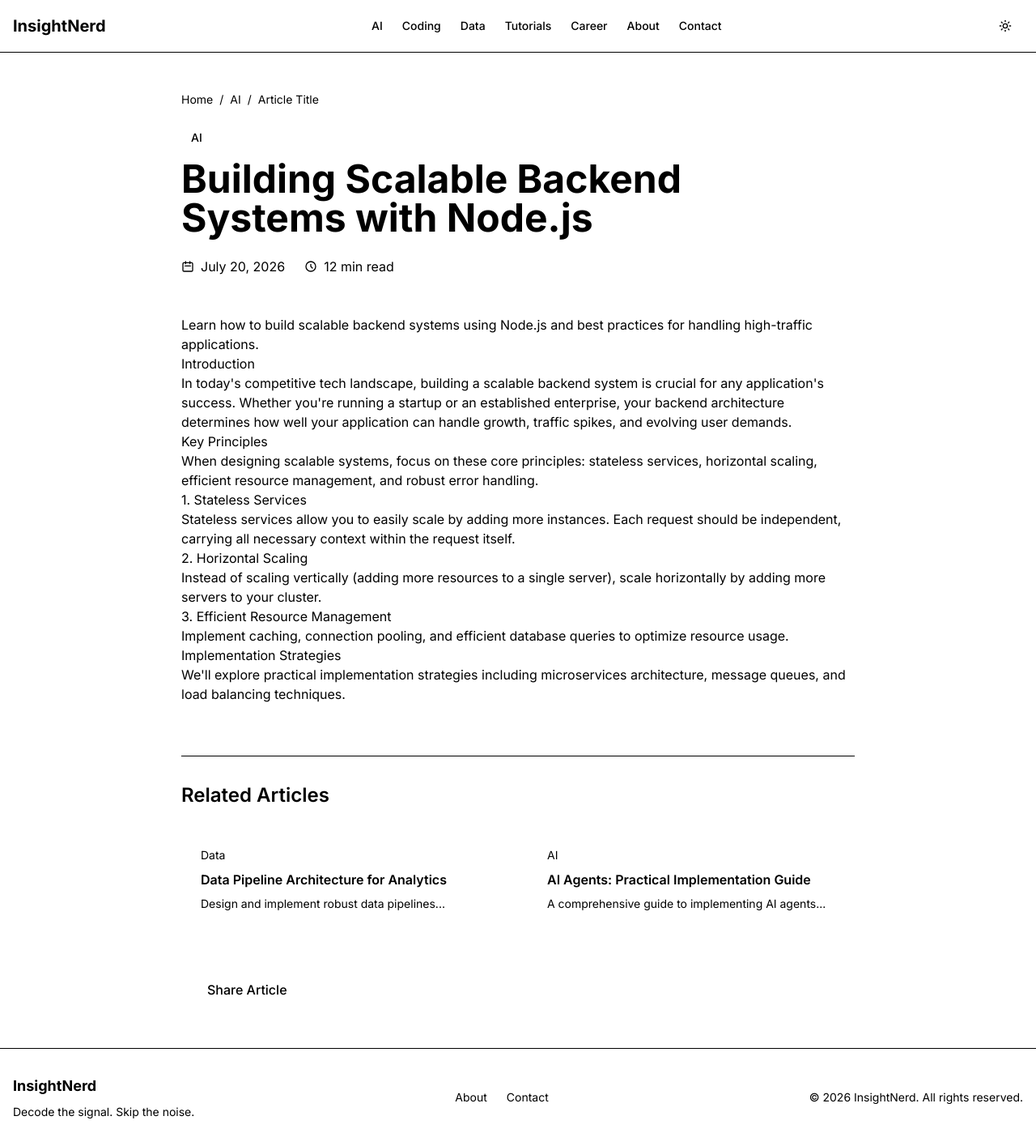
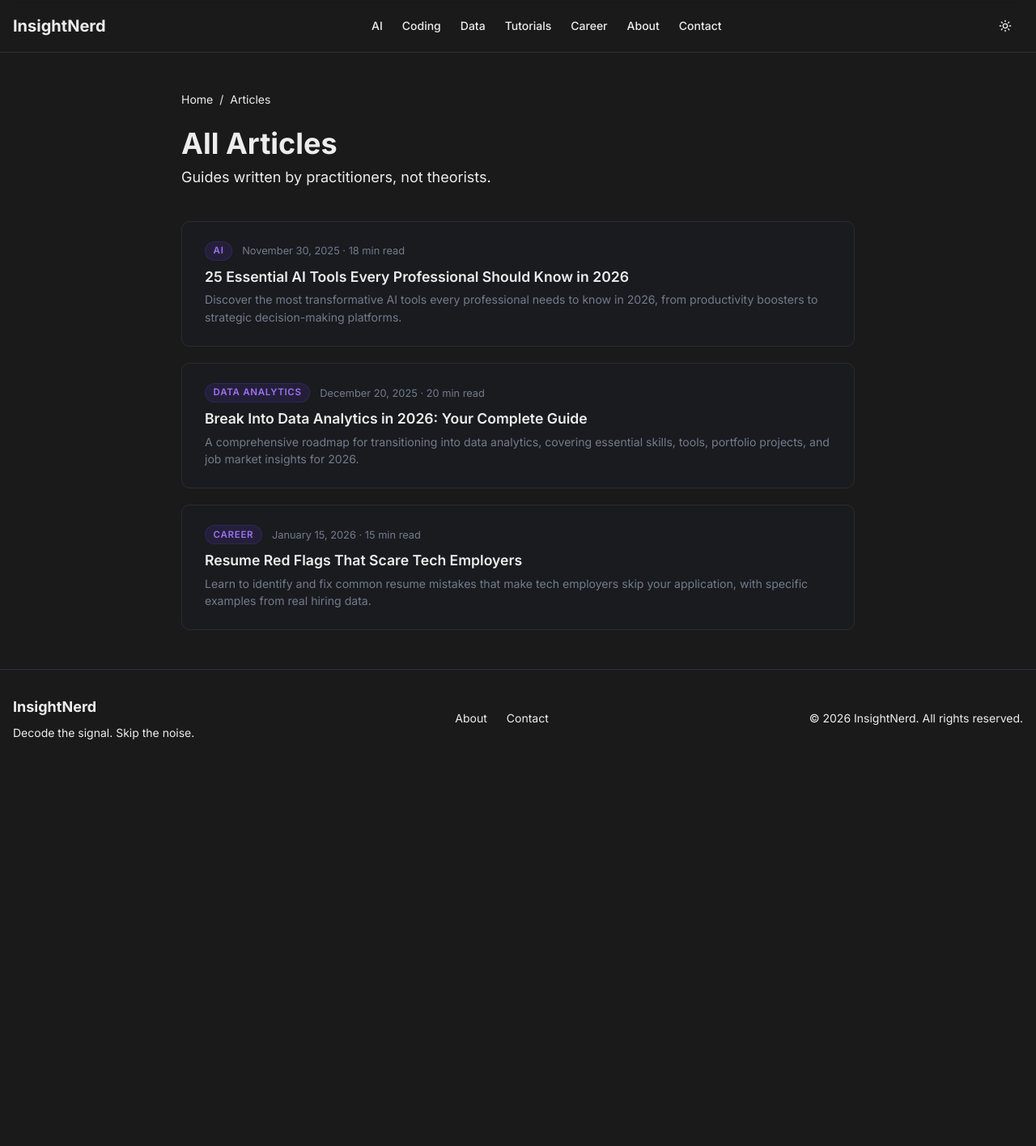
Before and after one commit to Insightnerd/insightnerd-nextjs, a Next.js app: page /posts in a window 1280 px wide. Shown: the whole page at 81% size. After the commit the page ends 947 px from the top, so only its background shows below. Built offline with nearby package versions, Linux system fonts and the light colour scheme.

Commit message:
Fix content, dark mode default, article pages, update contact email

```diff
--- a/src/app/categories/ai/page.tsx
+++ b/src/app/categories/ai/page.tsx
@@ -56,27 +56,11 @@ export default function AICategoryPage() {
 
 const articles = [
   {
-    title: "Building Scalable Backend Systems with Node.js",
-    slug: "building-scalable-backend-systems-with-nodejs",
-    readTime: 12,
-    date: "July 20, 2026",
-    category: "Coding",
-    excerpt: "Learn how to build scalable backend systems using Node.js and best practices for handling high-traffic applications."
-  },
-  {
-    title: "AI Agents: Practical Implementation Guide",
-    slug: "ai-agents-practical-implementation-guide",
-    readTime: 15,
-    date: "July 18, 2026",
+    title: "25 Essential AI Tools Every Professional Should Know in 2026",
+    slug: "25-ai-tools-2026",
+    readTime: 18,
+    date: "November 30, 2025",
     category: "AI",
-    excerpt: "A comprehensive guide to implementing AI agents, from basic concepts to advanced deployment strategies in production environments."
-  },
-  {
-    title: "Data Pipeline Architecture for Analytics",
-    slug: "data-pipeline-architecture-for-analytics",
-    readTime: 10,
-    date: "July 15, 2026",
-    category: "Data",
-    excerpt: "Design and implement robust data pipelines that can handle large volumes of data while maintaining performance and reliability."
+    excerpt: "Discover the most transformative AI tools every professional needs to know in 2026, from productivity boosters to strategic decision-making platforms."
   },
 ];
--- a/src/app/categories/career/page.tsx
+++ b/src/app/categories/career/page.tsx
@@ -56,11 +56,11 @@ export default function CareerCategoryPage() {
 
 const articles = [
   {
-    title: "Navigating a Career Switch into Tech",
-    slug: "navigating-a-career-switch-into-tech",
-    readTime: 20,
-    date: "July 16, 2026",
+    title: "Resume Red Flags That Scare Tech Employers",
+    slug: "resume-red-flags-tech-career",
+    readTime: 15,
+    date: "January 15, 2026",
     category: "Career",
-    excerpt: "A comprehensive guide for career switchers, covering skill transitions, job hunting strategies, and building a tech career from scratch."
+    excerpt: "Learn to identify and fix common resume mistakes that make tech employers skip your application, with specific examples from real hiring data."
   },
 ];
--- a/src/app/categories/coding/page.tsx
+++ b/src/app/categories/coding/page.tsx
@@ -54,13 +54,4 @@ export default function CodingCategoryPage() {
   );
 }
 
-const articles = [
-  {
-    title: "Building Scalable Backend Systems with Node.js",
-    slug: "building-scalable-backend-systems-with-nodejs",
-    readTime: 12,
-    date: "July 20, 2026",
-    category: "Coding",
-    excerpt: "Learn how to build scalable backend systems using Node.js and best practices for handling high-traffic applications."
-  },
-];
+const articles: { title: string; slug: string; readTime: number; date: string; category: string; excerpt: string }[] = [];
--- a/src/app/categories/data-analytics/page.tsx
+++ b/src/app/categories/data-analytics/page.tsx
@@ -56,11 +56,11 @@ export default function DataAnalyticsCategoryPage() {
 
 const articles = [
   {
-    title: "Data Pipeline Architecture for Analytics",
-    slug: "data-pipeline-architecture-for-analytics",
-    readTime: 10,
-    date: "July 15, 2026",
-    category: "Data",
-    excerpt: "Design and implement robust data pipelines that can handle large volumes of data while maintaining performance and reliability."
+    title: "Break Into Data Analytics in 2026: Your Complete Guide",
+    slug: "break-into-data-analytics-2026",
+    readTime: 20,
+    date: "December 20, 2025",
+    category: "Data Analytics",
+    excerpt: "A comprehensive roadmap for transitioning into data analytics, covering essential skills, tools, portfolio projects, and job market insights for 2026."
   },
 ];
--- a/src/app/categories/tutorials/page.tsx
+++ b/src/app/categories/tutorials/page.tsx
@@ -54,29 +54,4 @@ export default function TutorialsCategoryPage() {
   );
 }
 
-const articles = [
-  {
-    title: "Step-by-Step Guide to Setting Up a Development Environment",
-    slug: "step-by-step-guide-to-setting-up-a-development-environment",
-    readTime: 8,
-    date: "July 19, 2026",
-    category: "Tutorials",
-    excerpt: "A complete walkthrough of setting up a modern development environment with all the essential tools and configurations."
-  },
-  {
-    title: "How to Build a REST API with Express.js",
-    slug: "how-to-build-a-rest-api-with-expressjs",
-    readTime: 14,
-    date: "July 17, 2026",
-    category: "Coding",
-    excerpt: "Learn the fundamentals of building RESTful APIs with Express.js, including routing, middleware, and database integration."
-  },
-  {
-    title: "Data Visualization with D3.js",
-    slug: "data-visualization-with-d3js",
-    readTime: 18,
-    date: "July 14, 2026",
-    category: "Data",
-    excerpt: "Create interactive data visualizations using D3.js, from basic charts to complex dashboard components."
-  },
-];
+const articles: { title: string; slug: string; readTime: number; date: string; category: string; excerpt: string }[] = [];
--- a/src/app/contact/page.tsx
+++ b/src/app/contact/page.tsx
@@ -28,7 +28,7 @@ export default function ContactPage() {
             <div className="space-y-6">
               <div>
                 <h3 className="text-lg font-medium mb-2">Email</h3>
-                <p className="text-muted-foreground">collaborations@insightnerd.in</p>
+                <p className="text-muted-foreground">insightnerd@outlook.com</p>
               </div>
 
               <div>
--- a/src/app/globals.css
+++ b/src/app/globals.css
@@ -1,28 +1,26 @@
 @import "tailwindcss";
 
 :root {
-  --background: 0 0% 100%;
-  --foreground: 220 10% 10%;
-  --primary: 260 85% 60%;
-  --primary-foreground: 0 0% 100%;
-  --muted: 220 10% 96%;
-  --muted-foreground: 220 10% 40%;
-  --border: 220 10% 90%;
-  --accent: 260 85% 60%;
+  --background: hsl(0 0% 10%);
+  --foreground: hsl(0 0% 93%);
+  --primary: hsl(260 85% 60%);
+  --primary-foreground: hsl(0 0% 100%);
+  --muted: hsl(220 10% 15%);
+  --muted-foreground: hsl(220 10% 60%);
+  --border: hsl(220 10% 20%);
+  --accent: hsl(260 85% 70%);
   --radius: 10px;
 }
 
-@media (prefers-color-scheme: dark) {
-  :root {
-    --background: 0 0% 10%;
-    --foreground: 0 0% 93%;
-    --primary: 260 85% 60%;
-    --primary-foreground: 0 0% 100%;
-    --muted: 220 10% 15%;
-    --muted-foreground: 220 10% 60%;
-    --border: 220 10% 20%;
-    --accent: 260 85% 70%;
-  }
+html.light {
+  --background: hsl(0 0% 100%);
+  --foreground: hsl(220 10% 10%);
+  --primary: hsl(260 85% 60%);
+  --primary-foreground: hsl(0 0% 100%);
+  --muted: hsl(220 10% 96%);
+  --muted-foreground: hsl(220 10% 40%);
+  --border: hsl(220 10% 90%);
+  --accent: hsl(260 85% 60%);
 }
 
 body {
--- a/src/app/page.tsx
+++ b/src/app/page.tsx
@@ -4,34 +4,34 @@ import { ScrollReveal } from "@/components/effects/ScrollReveal"
 
 export default function Home() {
   const topics = [
-    { name: "AI", slug: "ai", icon: "🤖", description: "Machine learning and AI engineering", count: 3 },
-    { name: "Coding", slug: "coding", icon: "💻", description: "Programming languages and code", count: 2 },
-    { name: "Data", slug: "data-analytics", icon: "📊", description: "Data analysis and visualization", count: 4 },
-    { name: "Tutorials", slug: "tutorials", icon: "📚", description: "Step-by-step guides", count: 8 },
+    { name: "AI", slug: "ai", icon: "🤖", description: "Machine learning and AI engineering", count: 1 },
+    { name: "Coding", slug: "coding", icon: "💻", description: "Programming languages and code", count: 0 },
+    { name: "Data", slug: "data-analytics", icon: "📊", description: "Data analysis and visualization", count: 1 },
+    { name: "Tutorials", slug: "tutorials", icon: "📚", description: "Step-by-step guides", count: 0 },
     { name: "Career", slug: "career", icon: "🎯", description: "Career switch and job search", count: 1 }
   ];
 
   const latestArticles = [
     {
-      title: "Building Scalable Backend Systems with Node.js",
-      slug: "building-scalable-backend-systems-with-nodejs",
-      category: "Coding",
-      readTime: 12,
-      description: "Learn how to build scalable backend systems using Node.js and best practices for handling high-traffic applications."
+      title: "25 Essential AI Tools Every Professional Should Know in 2026",
+      slug: "25-ai-tools-2026",
+      category: "AI",
+      readTime: 18,
+      description: "Discover the most transformative AI tools every professional needs to know in 2026, from productivity boosters to strategic decision-making platforms."
     },
     {
-      title: "AI Agents: Practical Implementation Guide",
-      slug: "ai-agents-practical-implementation-guide",
-      category: "AI",
-      readTime: 15,
-      description: "A comprehensive guide to implementing AI agents, from basic concepts to advanced deployment strategies in production environments."
+      title: "Break Into Data Analytics in 2026: Your Complete Guide",
+      slug: "break-into-data-analytics-2026",
+      category: "Data Analytics",
+      readTime: 20,
+      description: "A comprehensive roadmap for transitioning into data analytics, covering essential skills, tools, portfolio projects, and job market insights for 2026."
     },
     {
-      title: "Data Pipeline Architecture for Analytics",
-      slug: "data-pipeline-architecture-for-analytics",
-      category: "Data",
-      readTime: 10,
-      description: "Design and implement robust data pipelines that can handle large volumes of data while maintaining performance and reliability."
+      title: "Resume Red Flags That Scare Tech Employers",
+      slug: "resume-red-flags-tech-career",
+      category: "Career",
+      readTime: 15,
+      description: "Learn to identify and fix common resume mistakes that make tech employers skip your application, with specific examples from real hiring data."
     }
   ];
 
--- a/src/app/posts/[slug]/page.tsx
+++ b/src/app/posts/[slug]/page.tsx
@@ -1,10 +1,90 @@
-export default function ArticlePage() {
+import { notFound } from "next/navigation";
+import { compileMDX } from "next-mdx-remote/rsc";
+import { getPostBySlug, getPostSlugs } from "@/lib/posts";
+
+interface Props {
+  params: Promise<{ slug: string }>;
+}
+
+export async function generateStaticParams() {
+  return getPostSlugs().map((slug) => ({ slug }));
+}
+
+export async function generateMetadata({ params }: Props) {
+  const { slug } = await params;
+  const source = getPostBySlug(slug);
+  if (!source) return { title: "Not Found" };
+
+  const { frontmatter } = await compileMDX<Record<string, unknown>>({
+    source,
+    options: { parseFrontmatter: true },
+  });
+
+  return {
+    title: `${frontmatter.title as string} — InsightNerd`,
+    description: frontmatter.excerpt as string,
+  };
+}
+
+export default async function ArticlePage({ params }: Props) {
+  const { slug } = await params;
+  const source = getPostBySlug(slug);
+
+  if (!source) {
+    notFound();
+  }
+
+  const { content, frontmatter } = await compileMDX<Record<string, unknown>>({
+    source,
+    options: { parseFrontmatter: true },
+  });
+
+  const category = Array.isArray(frontmatter.categories)
+    ? frontmatter.categories[0]
+    : (frontmatter.categories as string) ?? "";
+
   return (
     <div className="max-w-full">
-      <div className="max-w-7xl mx-auto px-4 sm:px-6 lg:px-8 py-12">
+      <div className="max-w-4xl mx-auto px-4 sm:px-6 lg:px-8 py-12">
+        <nav className="text-sm text-muted-foreground mb-8">
+          <a href="/" className="hover:text-foreground transition-colors">Home</a>
+          <span className="mx-2">/</span>
+          <a href={`/categories/${category.toLowerCase().replace(/\s+/g, "-")}`} className="hover:text-foreground transition-colors">
+            {category}
+          </a>
+          <span className="mx-2">/</span>
+          <span className="text-foreground">{frontmatter.title as string}</span>
+        </nav>
+
         <article>
-          <h1>Article Not Found</h1>
-          <p>The requested article could not be found.</p>
+          <header className="mb-10">
+            <div className="mb-4">
+              <span className="article-category">{category}</span>
+            </div>
+            <h1 className="text-4xl md:text-5xl font-bold mb-4 leading-tight">
+              {frontmatter.title as string}
+            </h1>
+            <div className="flex flex-wrap items-center gap-x-5 gap-y-1 text-sm text-muted-foreground">
+              <span>{frontmatter.author as string}</span>
+              <span>·</span>
+              <span>{new Date(frontmatter.date as string).toLocaleDateString("en-US", { year: "numeric", month: "long", day: "numeric" })}</span>
+              <span>·</span>
+              <span>{frontmatter.reading_time as number} min read</span>
+            </div>
+          </header>
+
+          <div className="prose prose-invert prose-lg max-w-none
+            prose-headings:text-foreground prose-headings:font-bold
+            prose-a:text-primary prose-a:no-underline hover:prose-a:underline
+            prose-strong:text-foreground
+            prose-code:text-primary prose-code:bg-muted prose-code:px-1 prose-code:rounded
+            prose-pre:bg-muted prose-pre:border prose-pre:border-border
+            prose-blockquote:border-primary prose-blockquote:text-muted-foreground
+            prose-img:rounded-lg
+            prose-hr:border-border
+          ">
+            {content}
+          </div>
         </article>
       </div>
     </div>
--- a/src/app/posts/page.tsx
+++ b/src/app/posts/page.tsx
@@ -2,126 +2,77 @@
 
 import { ScrollReveal } from "@/components/effects/ScrollReveal"
 
-export default function ArticlePage() {
+const articles = [
+  {
+    title: "25 Essential AI Tools Every Professional Should Know in 2026",
+    slug: "25-ai-tools-2026",
+    category: "AI",
+    readTime: 18,
+    date: "November 30, 2025",
+    excerpt: "Discover the most transformative AI tools every professional needs to know in 2026, from productivity boosters to strategic decision-making platforms."
+  },
+  {
+    title: "Break Into Data Analytics in 2026: Your Complete Guide",
+    slug: "break-into-data-analytics-2026",
+    category: "Data Analytics",
+    readTime: 20,
+    date: "December 20, 2025",
+    excerpt: "A comprehensive roadmap for transitioning into data analytics, covering essential skills, tools, portfolio projects, and job market insights for 2026."
+  },
+  {
+    title: "Resume Red Flags That Scare Tech Employers",
+    slug: "resume-red-flags-tech-career",
+    category: "Career",
+    readTime: 15,
+    date: "January 15, 2026",
+    excerpt: "Learn to identify and fix common resume mistakes that make tech employers skip your application, with specific examples from real hiring data."
+  },
+];
+
+export default function ArticlesPage() {
   return (
     <div className="max-w-full">
       <div className="max-w-4xl mx-auto px-4 sm:px-6 lg:px-8 py-12">
         <nav className="text-sm text-muted-foreground mb-6">
-          <span className="hover:text-foreground transition-colors">
-            <a href="/">Home</a>
-          </span>
+          <a href="/" className="hover:text-foreground transition-colors">Home</a>
           <span className="mx-2">/</span>
-          <span className="hover:text-foreground transition-colors">
-            <a href="/categories/ai">AI</a>
-          </span>
-          <span className="mx-2">/</span>
-          <span className="text-foreground">Article Title</span>
+          <span className="text-foreground">Articles</span>
         </nav>
 
-        <article>
-          <header className="mb-12">
-            <ScrollReveal>
-              <div className="mb-4">
-                <span className="px-3 py-1 rounded-full bg-primary/10 text-primary text-sm font-medium">
-                  AI
+        <ScrollReveal>
+          <h1 className="text-4xl font-bold mb-2">All Articles</h1>
+          <p className="text-lg text-muted-foreground mb-10">
+            Guides written by practitioners, not theorists.
+          </p>
+        </ScrollReveal>
+
+        <div className="flex flex-col gap-5">
+          {articles.map((article) => (
+            <a
+              key={article.slug}
+              href={`/posts/${article.slug}`}
+              className="article-card"
+            >
+              <div className="article-meta">
+                <span className="article-category">{article.category}</span>
+                <span className="article-stats">
+                  {article.date} · {article.readTime} min read
                 </span>
               </div>
-              <h1 className="text-5xl font-bold mb-6">
-                Building Scalable Backend Systems with Node.js
-              </h1>
-              <div className="flex items-center gap-6 text-muted-foreground">
-                <div className="flex items-center gap-2">
-                  <svg className="w-4 h-4" fill="none" stroke="currentColor" viewBox="0 0 24 24">
-                    <path strokeLinecap="round" strokeLinejoin="round" strokeWidth={2} d="M8 7V3m8 4V3m-9 8h10M5 21h14a2 2 0 002-2V7a2 2 0 00-2-2H5a2 2 0 00-2 2v12a2 2 0 002 2z" />
-                  </svg>
-                  <span>July 20, 2026</span>
-                </div>
-                <div className="flex items-center gap-2">
-                  <svg className="w-4 h-4" fill="none" stroke="currentColor" viewBox="0 0 24 24">
-                    <path strokeLinecap="round" strokeLinejoin="round" strokeWidth={2} d="M12 8v4l3 3m6-3a9 9 0 11-18 0 9 9 0 0118 0z" />
-                  </svg>
-                  <span>12 min read</span>
-                </div>
-              </div>
-            </ScrollReveal>
-          </header>
+              <h2 className="article-title">{article.title}</h2>
+              <p className="article-desc">{article.excerpt}</p>
+            </a>
+          ))}
+        </div>
 
-          <ScrollReveal delay={0.1}>
-            <div className="prose prose-lg dark:prose-invert max-w-none mb-16">
-              <p className="lead">
-                Learn how to build scalable backend systems using Node.js and best practices for handling high-traffic applications.
-              </p>
-
-              <h2>Introduction</h2>
-              <p>
-                In today's competitive tech landscape, building a scalable backend system is crucial for any application's success. Whether you're running a startup or an established enterprise, your backend architecture determines how well your application can handle growth, traffic spikes, and evolving user demands.
-              </p>
-
-              <h2>Key Principles</h2>
-              <p>
-                When designing scalable systems, focus on these core principles: stateless services, horizontal scaling, efficient resource management, and robust error handling.
-              </p>
-
-              <h3>1. Stateless Services</h3>
-              <p>
-                Stateless services allow you to easily scale by adding more instances. Each request should be independent, carrying all necessary context within the request itself.
-              </p>
-
-              <h3>2. Horizontal Scaling</h3>
-              <p>
-                Instead of scaling vertically (adding more resources to a single server), scale horizontally by adding more servers to your cluster.
-              </p>
-
-              <h3>3. Efficient Resource Management</h3>
-              <p>
-                Implement caching, connection pooling, and efficient database queries to optimize resource usage.
-              </p>
-
-              <h2>Implementation Strategies</h2>
-              <p>
-                We'll explore practical implementation strategies including microservices architecture, message queues, and load balancing techniques.
-              </p>
-            </div>
-          </ScrollReveal>
-
-          <ScrollReveal delay={0.2}>
-            <div className="border-t pt-8 mt-12">
-              <h3 className="text-2xl font-semibold mb-6">Related Articles</h3>
-              <div className="grid gap-6 md:grid-cols-2">
-                <div className="card p-6">
-                  <div className="text-sm text-muted-foreground mb-2">Data</div>
-                  <h4 className="font-semibold mb-2">
-                    <a href="/posts/data-pipeline-architecture-for-analytics" className="hover:text-primary transition-colors">
-                      Data Pipeline Architecture for Analytics
-                    </a>
-                  </h4>
-                  <p className="text-sm text-muted-foreground line-clamp-2">
-                    Design and implement robust data pipelines...
-                  </p>
-                </div>
-                <div className="card p-6">
-                  <div className="text-sm text-muted-foreground mb-2">AI</div>
-                  <h4 className="font-semibold mb-2">
-                    <a href="/posts/ai-agents-practical-implementation-guide" className="hover:text-primary transition-colors">
-                      AI Agents: Practical Implementation Guide
-                    </a>
-                  </h4>
-                  <p className="text-sm text-muted-foreground line-clamp-2">
-                    A comprehensive guide to implementing AI agents...
-                  </p>
-                </div>
-              </div>
-            </div>
-          </ScrollReveal>
-
-          <ScrollReveal delay={0.3}>
-            <div className="mt-12">
-              <button className="px-8 py-3 bg-primary text-primary-foreground rounded-full font-medium hover:bg-primary/90 transition-colors">
-                Share Article
-              </button>
-            </div>
-          </ScrollReveal>
-        </article>
+        {articles.length === 0 && (
+          <div className="text-center py-16">
+            <h3 className="text-xl font-medium mb-2">No articles yet</h3>
+            <p className="text-muted-foreground">
+              New guides are landing soon. Check back later!
+            </p>
+          </div>
+        )}
       </div>
     </div>
   );
--- a/src/content/posts/break-into-data-analytics-2026.mdx
+++ b/src/content/posts/break-into-data-analytics-2026.mdx
@@ -1,5 +1,5 @@
 ---
-title: Break Into Data Analytics in 2026: Your Complete Guide
+title: "Break Into Data Analytics in 2026: Your Complete Guide"
 date: "2025-12-20 14:45"
 categories:
   - Data Analytics
--- /dev/null
+++ b/src/lib/posts.ts
@@ -0,0 +1,20 @@
+import fs from "fs";
+import path from "path";
+
+const postsDirectory = path.join(process.cwd(), "src/content/posts");
+
+/** Return all slug strings derived from MDX filenames. */
+export function getPostSlugs(): string[] {
+  if (!fs.existsSync(postsDirectory)) return [];
+  return fs
+    .readdirSync(postsDirectory)
+    .filter((f) => f.endsWith(".mdx"))
+    .map((f) => f.replace(/\.mdx$/, ""));
+}
+
+/** Return raw MDX source for a given slug (read from disk). */
+export function getPostBySlug(slug: string): string | null {
+  const filePath = path.join(postsDirectory, `${slug}.mdx`);
+  if (!fs.existsSync(filePath)) return null;
+  return fs.readFileSync(filePath, "utf-8");
+}
```
